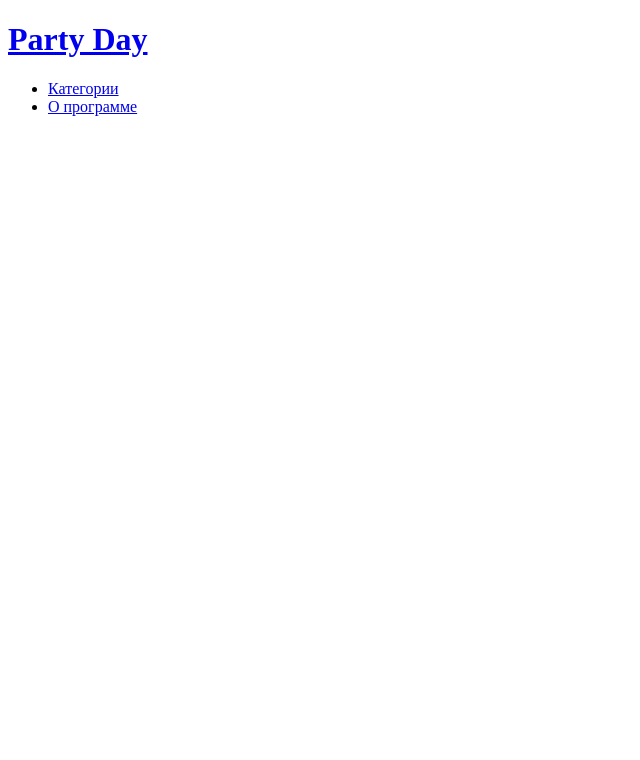
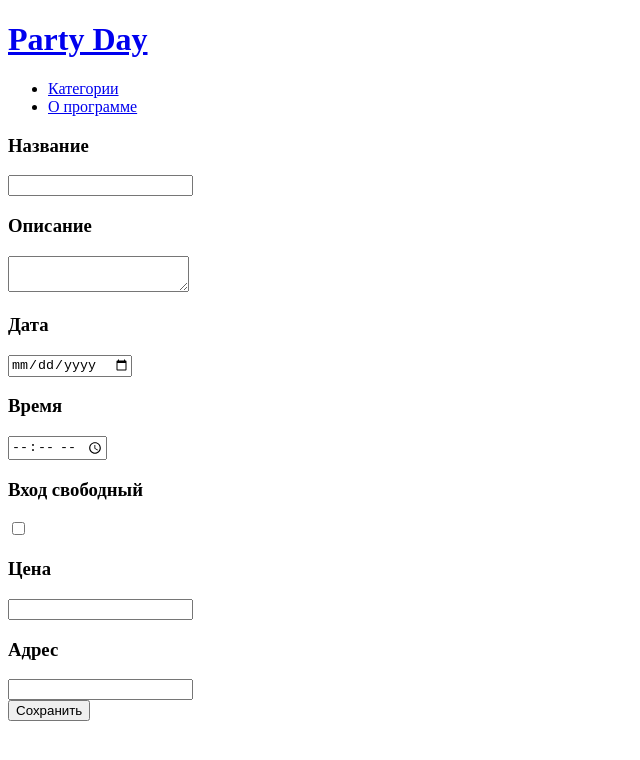
Before and after one commit to AuthorSkN/party-day, a React (Create React App) app: page /Party-edit in a window 1280 px wide. Shown: the top 760 px of the page, without its empty margins (0-640 px from the left). Built offline with nearby package versions, Linux system fonts and the light colour scheme.

Commit message:
add editing party component

```diff
--- a/src/components/Content.js
+++ b/src/components/Content.js
@@ -3,12 +3,14 @@ import {Switch, Route} from 'react-router-dom';
 import PartiesBoard from './PartiesBoard';
 import Categories from './Categories';
 import About from './About';
+import PartyEdit from './PartyEdit';
 
 const Content = () => {
     return (
         <Switch>
             <Route exact path="/" component={PartiesBoard}/>
             <Route path="/Parties" component={PartiesBoard}/>
+            <Route path="/Party-edit" component={PartyEdit}/>
             <Route path="/Categories" component={Categories}/>
             <Route path="/About" component={About}/>
         </Switch>
--- a/src/components/PartiesBoard.js
+++ b/src/components/PartiesBoard.js
@@ -1,11 +1,18 @@
 import React from 'react';
+import {Link} from 'react-router-dom';
+
+const PartiesList = new Map();
 
 const PartiesBoard = () => {
+
     return (
         <div>
-            PartiesBoard
+            PartiesBoard:
+
+            <button><Link to="/party-edit">Create</Link></button>
         </div>
     );
 }
 
 export default PartiesBoard;
+export { PartiesList };
--- /dev/null
+++ b/src/components/PartyEdit.js
@@ -0,0 +1,63 @@
+import React from 'react';
+import Local from '../local.json'
+import {PartiesList} from './PartiesBoard';
+import Party from '../entities/Party';
+
+class PartyEdit extends React.Component {
+
+    generateRandomID() {
+        const rndMax = 20000;
+        const rndMin = 0;
+        return Math.floor(Math.random() * (rndMax - rndMin + 1)) + rndMin;
+    }
+
+    onSaveParty() {
+        const id = this.generateRandomID();
+        const name = this.nameInput.value;
+        const disc = this.discInput.value;
+        const date = this.dateInput.value;
+        const time = this.timeInput.value;
+        const isFree = this.isFreeInput.value;
+        const cost = this.costInput.value;
+        const address = this.address.value;
+        PartiesList.set(id, new Party(name, disc, date, time, cost, isFree, address, null));
+    }
+
+    render() {
+        return (
+            <div>
+                <div>
+                    <h3>{Local.NAME}</h3>
+                    <input ref={input => this.nameInput = input}/>
+                </div>
+                <div>
+                    <h3>{Local.DESC}</h3>
+                   <textarea ref={input => this.descInput = input}></textarea>
+                </div>
+                <div>
+                    <h3>{Local.DATE}</h3>
+                    <input type="date" ref={input => this.dateInput = input}/>
+                </div>
+                <div>
+                    <h3>{Local.TIME}</h3>
+                    <input type="time" ref={input => this.timeInput = input}/>
+                </div>
+                <div>
+                    <h3>{Local.IS_PUBLIC_PARTY}</h3>
+                    <input type="checkbox" ref={input => this.isFreeInput = input}/>
+                </div>
+                <div>
+                    <h3>{Local.COST}</h3>
+                    <input type="number" ref={input => this.costInput = input}/>
+                </div>
+                <div>
+                    <h3>{Local.ADDRESS}</h3>
+                    <input ref={input => this.addressInput = input}/>
+                </div>
+                <button onClick={()=> this.onSaveParty()}>{Local.SAVE}</button>
+            </div>
+        );
+    }
+}
+
+export default PartyEdit;
--- /dev/null
+++ b/src/entities/Party.js
@@ -0,0 +1,12 @@
+class Party {
+    constructor(name, desc, date, time, cost, isFree, address, category) {
+        this.name = name;
+        this.desc = desc;
+        this.time = time;
+        this.date = date;
+        this.cost = cost;
+        this.isFree = isFree;
+        this.address = address;
+        this.category = category;
+    }
+}
--- a/src/local.json
+++ b/src/local.json
@@ -1,4 +1,14 @@
 {
     "NAV_CATEGORIES_NAME": "Категории",
-    "NAV_ABOUT_NAME": "О программе"
+    "NAV_ABOUT_NAME": "О программе",
+    "NAME": "Название",
+    "DESC": "Описание",
+    "DATE": "Дата",
+    "TIME": "Время",
+    "IS_PUBLIC_PARTY": "Вход свободный",
+    "IS_PRIVATE_PARTY": "Контроль",
+    "COST": "Цена",
+    "ADDRESS": "Адрес",
+    "CATEGORY": "Категория",
+    "SAVE": "Сохранить"
 }
```
